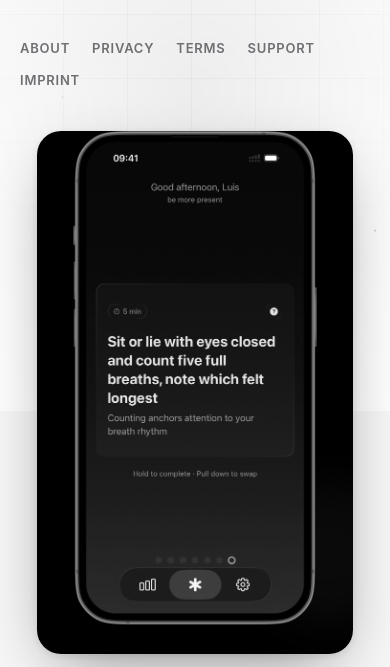
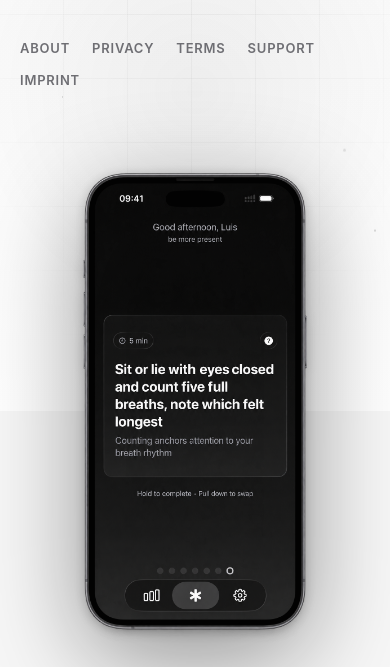
Before and after one commit to onepercentapp/website, a plain HTML site: page index.html in a window 390 px wide. Shown: the part 433-1100 px from the top of the page. Drawn offline with Linux system fonts and the light colour scheme.

Commit message:
Use the transparent device render on the landing page
hero-device.png replaces screenshot-1.png in the hero. The store asset is a
composed marketing image: it carries a black card behind the phone and a caption
baked into the top of it, and the page was working around both — the caption
cropped off in CSS, the card sitting on the canvas as a visible rectangle that
the new backdrop then had to run into rather than behind.

The render is the phone on transparency, so the grid and the particles pass
behind it and the crop goes away. The shadow is a drop-shadow() rather than a
box-shadow, because a box-shadow is cast by the element's box: on an image whose
subject is not a rectangle it hangs a rectangle behind the picture. The radius
goes for the same reason — it would cut the corners off the frame itself.

screenshot-1.png stays as it is on /about, where the caption belongs.

```diff
--- a/index.html
+++ b/index.html
@@ -117,14 +117,20 @@
       </nav>
     </div>
 
-    <!-- One screenshot, not three. The row of three was a glance at the app;
-         one at this size is the app itself, which is what a first screen is for.
+    <!-- The device render rather than the App Store screenshot.
+
+         The store asset is a composed marketing image: it carries its own black
+         card behind the phone and its own caption baked into the top of it. Both
+         were things this page then had to work around — the caption was cropped
+         off in CSS and the card sat on the canvas as a visible rectangle. This
+         one is the phone on transparency, so the backdrop runs behind it and the
+         shadow is cast by the phone rather than by a box.
+
          Eager and high priority: it is the only image above the fold and the
          page is otherwise text. -->
     <div class="landing-art">
-      <img src="screenshot-1.png" width="1320" height="2868" fetchpriority="high"
-           alt="The Today screen: “Good afternoon, Luis” above the goal “be more present”, then one card marked 5 min — sit or lie with eyes closed and count five full breaths, note which felt longest — with the line “Counting anchors attention to your breath rhythm” under it. Below the card: hold to complete, pull down to swap, and a row of seven dots for the week.">
-    </div>
+      <img src="hero-device.png" width="851" height="1849" fetchpriority="high"
+           alt="An iPhone showing the Today screen: “Good afternoon, Luis” above the goal “be more present”, then one card marked 5 min — sit or lie with eyes closed and count five full breaths, note which felt longest — with the line “Counting anchors attention to your breath rhythm” under it. Below the card: hold to complete, pull down to swap, and a row of seven dots for the week."></div>
 
   </section>
 
--- a/styles.css
+++ b/styles.css
@@ -619,34 +619,24 @@ main {
   justify-content: center;
 }
 
-/* Cropped to the phone, in CSS rather than in a second file.
+/* The device render is a phone on transparency, so it needs none of what the
+   App Store screenshot needed: no crop, because there is no caption baked into
+   it; no radius, because a radius would cut the corners off the frame itself;
+   and no box-shadow, because a box-shadow is cast by the element's box and would
+   hang a rectangle behind a picture that is not one.
 
-   screenshot-1.png is the App Store asset, so it carries its own marketing
-   caption — "One small step. Every day." — baked into the top 677 of its 2868
-   pixels. Beside a headline reading "One goal. One step. Every day." that is the
-   same sentence twice, and it reads as a mistake rather than as an echo. The
-   same file is still used whole on /about, where the caption belongs.
-
-   The ratio is the image minus that band, and `object-position: bottom` is what
-   drops it: with `cover`, a box shorter than the source slides over it, and
-   pinning the bottom puts the cut exactly at the top. */
+   drop-shadow() follows the alpha channel instead, so the shadow is the phone's.
+   Two of them, the same pair a box-shadow would have used: a tight one for
+   contact and a wide soft one for the lift off the backdrop. */
 .landing-art img {
   display: block;
   width: auto;
   height: auto;
   max-width: 100%;
-  max-height: min(74svh, 760px);
-  aspect-ratio: 1320 / 2191;
-  object-fit: cover;
-  object-position: 50% 100%;
-  border-radius: var(--r-card);
-  /* A cast shadow rather than a border. The screenshot carries its own dark
-     background, so a line around it would only outline a rectangle that is
-     already there — but a shadow puts it in front of the backdrop instead of
-     printed on it, which is the whole job of the glow behind it. */
-  box-shadow:
-    0 2px 8px rgba(0, 0, 0, 0.10),
-    0 24px 70px -20px rgba(0, 0, 0, 0.45);
+  max-height: min(78svh, 800px);
+  filter:
+    drop-shadow(0 2px 6px rgba(0, 0, 0, 0.22))
+    drop-shadow(0 28px 50px rgba(0, 0, 0, 0.42));
 }
 
 /* One column below the fold's worth of width. The screenshot goes under the
```
Also changed, not shown: hero-device.png (added).
